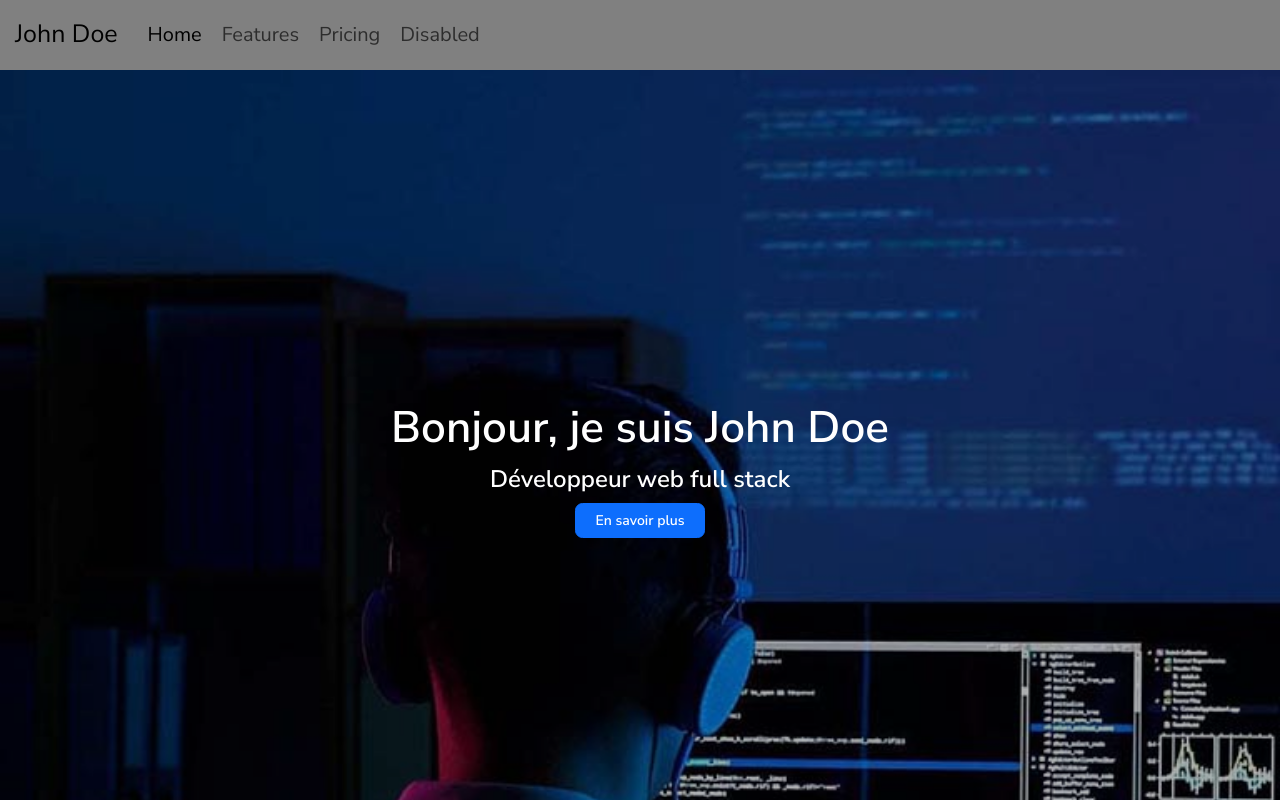
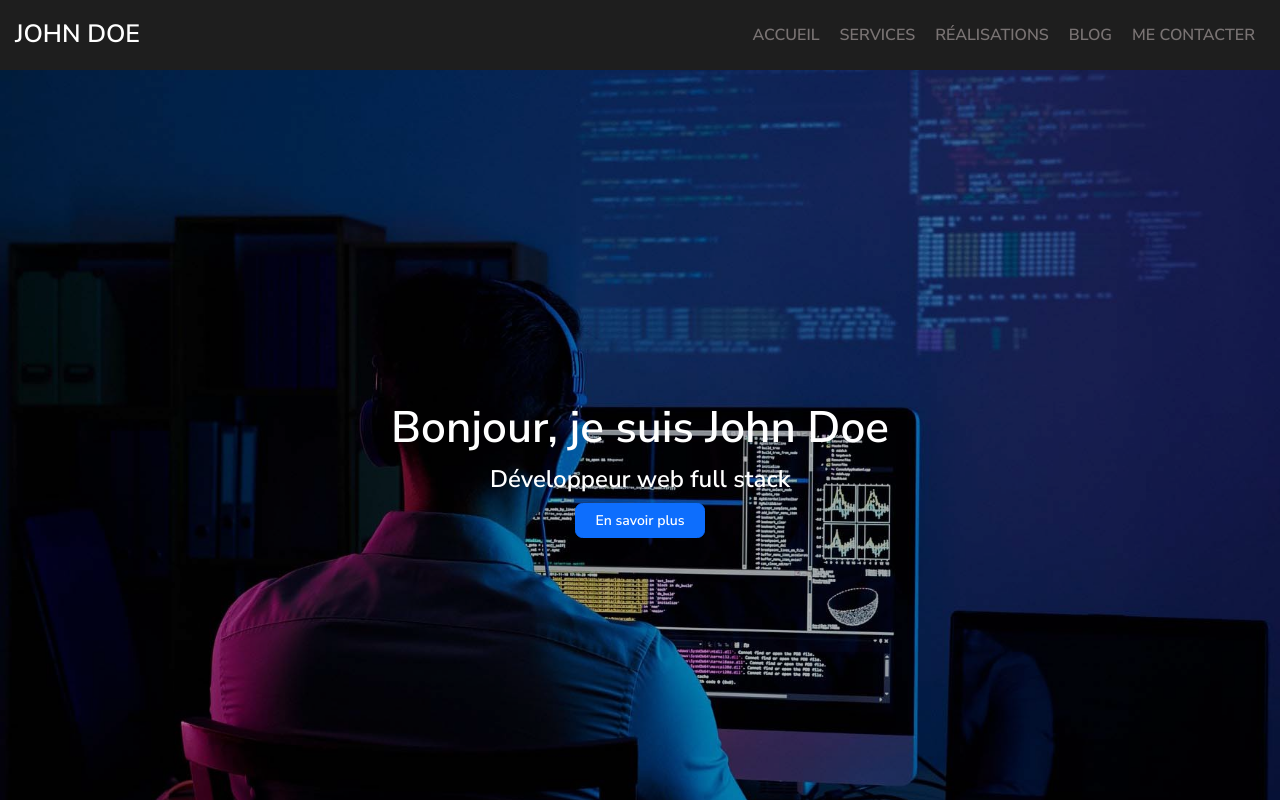
Before and after one commit to KaynoxDev/cv-opti-react, a React (Create React App) app: page / in a window 1280 px wide. Shown: the top 800 px of the page. Built offline with nearby package versions, Linux system fonts and the light colour scheme.

Commit message:
Structure header final

```diff
--- a/public/index.html
+++ b/public/index.html
@@ -45,5 +45,9 @@
       integrity="sha384-YvpcrYf0tY3lHB60NNkmXc5s9fDVZLESaAA55NDzOxhy9GkcIdslK1eN7N6jIeHz"
       crossorigin="anonymous"
     ></script>
+    <script
+      src="https://kit.fontawesome.com/78757ee02f.js"
+      crossorigin="anonymous"
+    ></script>
   </body>
 </html>
--- a/src/pages/accueil/header/Header.jsx
+++ b/src/pages/accueil/header/Header.jsx
@@ -1,21 +1,11 @@
 import React from "react";
 import Nav from "./components/Nav";
 import "./header.css";
-
 function Header() {
   return (
     <>
       <header>
         <Nav />
-        <div className="fond">
-          <div className="filter">
-            <h1>Bonjour, je suis John Doe</h1>
-            <h2>Développeur web full stack</h2>
-            <button type="button" className="btn btn-primary">
-              En savoir plus
-            </button>
-          </div>
-        </div>
       </header>
     </>
   );
--- a/src/pages/accueil/header/components/Nav.jsx
+++ b/src/pages/accueil/header/components/Nav.jsx
@@ -1,12 +1,13 @@
 import React from "react";
+import { Link } from "react-router-dom";
 
 function Nav() {
   return (
     <nav className="navbar navbar-expand-lg">
       <div className="container-fluid">
-        <a className="navbar-brand" href="/">
+        <Link className="navbar-brand" href="/">
           John Doe
-        </a>
+        </Link>
         <button
           className="navbar-toggler"
           type="button"
@@ -16,29 +17,34 @@ function Nav() {
           aria-expanded="false"
           aria-label="Toggle navigation"
         >
-          <span className="navbar-toggler-icon"></span>
+          <i className="fa-solid fa-bars" style={{ color: "#ffffff" }}></i>
         </button>
         <div className="collapse navbar-collapse" id="navbarNav">
-          <ul className="navbar-nav">
+          <ul className="navbar-nav  ms-auto">
             <li className="nav-item">
-              <a className="nav-link active" aria-current="page" href="/">
-                Home
-              </a>
+              <Link className="nav-link" href="/">
+                Accueil
+              </Link>
             </li>
             <li className="nav-item">
-              <a className="nav-link" href="/">
-                Features
-              </a>
+              <Link className="nav-link" href="/">
+                Services
+              </Link>
             </li>
             <li className="nav-item">
-              <a className="nav-link" href="/">
-                Pricing
-              </a>
+              <Link className="nav-link" href="/">
+                Réalisations
+              </Link>
             </li>
             <li className="nav-item">
-              <a className="nav-link " href="/">
-                Disabled
-              </a>
+              <Link className="nav-link " href="/">
+                Blog
+              </Link>
+            </li>
+            <li className="nav-item">
+              <Link className="nav-link " href="/">
+                Me contacter
+              </Link>
             </li>
           </ul>
         </div>
--- a/src/pages/accueil/header/header.css
+++ b/src/pages/accueil/header/header.css
@@ -1,14 +1,35 @@
-.fond {
-  background-image: url("../../../images/hero-bg-mobile.jpg");
-  background-size: cover;
-  background-repeat: none;
-  height: 100vh;
-  text-align: center;
+nav {
+  background-color: #1e1e1e;
+}
+
+.navbar-toggler:focus {
+  box-shadow: #ffffff 0px 0px 0px 3px;
+}
+
+.navbar-brand {
+  text-transform: uppercase;
+  font-weight: 600;
   color: white;
 }
 
-nav {
-  background-color: grey;
+.nav-link:not(:focus) {
+  color: #797373; /* Change this to the color you want */
+}
+
+.nav-link {
+  padding-left: 0.5rem;
+  color: #797373;
+  font-size: 0.8rem;
+  text-transform: uppercase;
+  font-weight: 600;
+}
+
+.nav-link:focus {
+  color: white;
+  font-size: 0.8rem;
+  text-transform: uppercase;
+  font-weight: 600;
+  text-decoration: none;
 }
 
 .btn {
@@ -22,15 +43,6 @@ nav {
   height: 35px;
 }
 
-.filter {
-  display: flex;
-  flex-direction: column;
-  align-items: center;
-  justify-content: center;
-  background-color: rgba(0, 0, 0, 0.3);
-  width: 100%;
-  height: 100%;
-}
 /* Styles pour les écrans desktop */
 
 @media (min-width: 1025px) {
--- a/src/pages/accueil/main/Main.jsx
+++ b/src/pages/accueil/main/Main.jsx
@@ -1,9 +1,18 @@
 import React from "react";
+import "./main.css";
 
 function Main() {
   return (
     <main>
-      <h1>hello</h1>
+      <div className="fond">
+        <div className="filter">
+          <h1>Bonjour, je suis John Doe</h1>
+          <h2>Développeur web full stack</h2>
+          <button type="button" className="btn btn-primary">
+            En savoir plus
+          </button>
+        </div>
+      </div>
     </main>
   );
 }
--- a/src/pages/accueil/main/main.css
+++ b/src/pages/accueil/main/main.css
@@ -0,0 +1,35 @@
+.fond {
+  background-image: url("../../../images/hero-bg-mobile.jpg");
+  background-size: cover;
+  background-repeat: none;
+  height: 100vh;
+  text-align: center;
+  color: white;
+}
+
+.filter {
+  display: flex;
+  flex-direction: column;
+  align-items: center;
+  justify-content: center;
+  background-color: rgba(0, 0, 0, 0.3);
+  width: 100%;
+  height: 100%;
+}
+
+/* Styles pour les écrans desktop */
+
+@media (min-width: 1025px) {
+  .fond {
+    background-image: url("../../../images/hero-bg.jpg");
+    background-size: cover;
+    background-repeat: none;
+    height: 100vh;
+    text-align: center;
+    color: white;
+  }
+}
+
+/* Styles pour les écrans de tablette */
+@media (min-width: 480px) {
+}
```
Also changed, not shown: src/components/User.jsx (added, +34 -0 lines).
